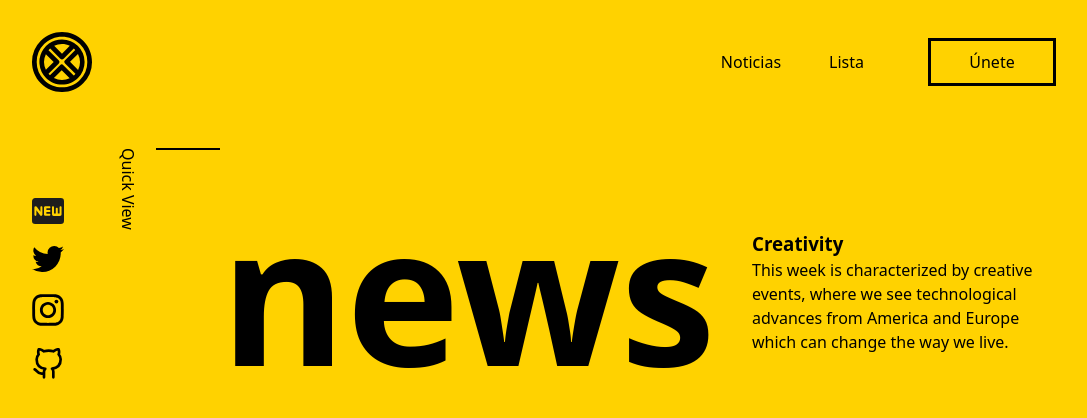
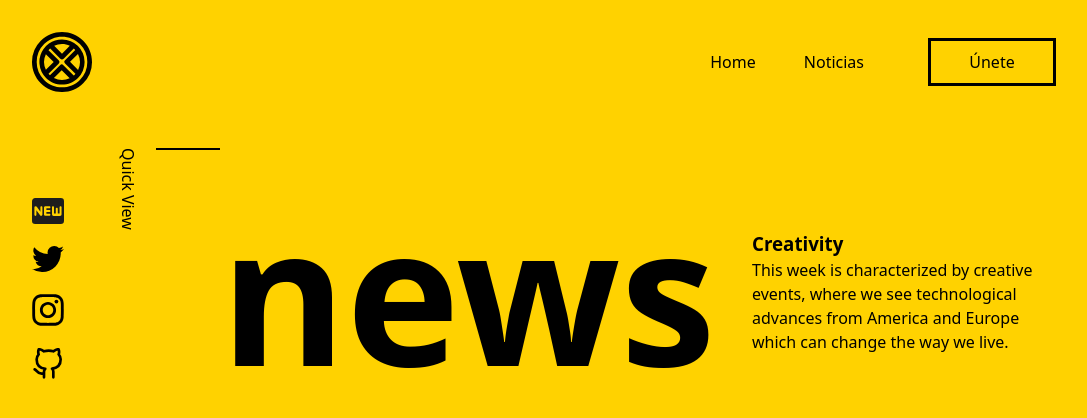
Before and after one commit to juaazn/web-news, a React (Vite) app: page / in a window 1280 px wide. Shown: the top 418 px of the page, without its empty margins (96-1183 px from the left). Built offline with nearby package versions, Linux system fonts and the light colour scheme; no server answers.

Commit message:
Change name links

```diff
--- a/src/components/Header.jsx
+++ b/src/components/Header.jsx
@@ -9,8 +9,8 @@
       <Logo />
       <div className={styles.container_link}>
         <ul className={styles.flex_link}>
-          <li><Link to='/'>Noticias</Link></li>
-          <li><Link to='/list'>Lista</Link></li>
+          <li><Link to='/'>Home</Link></li>
+          <li><Link to='/list'>Noticias</Link></li>
         </ul>
         <Buttom name='Únete'/>
       </div>
```
